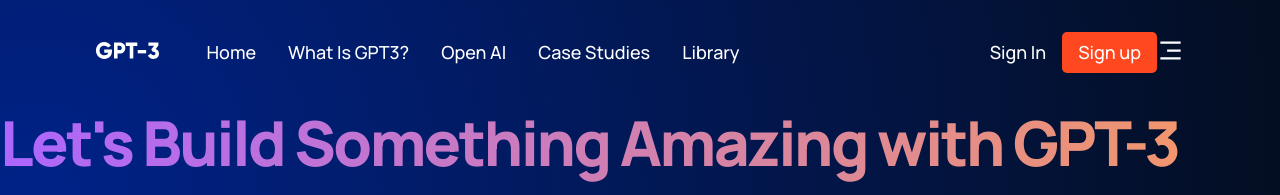
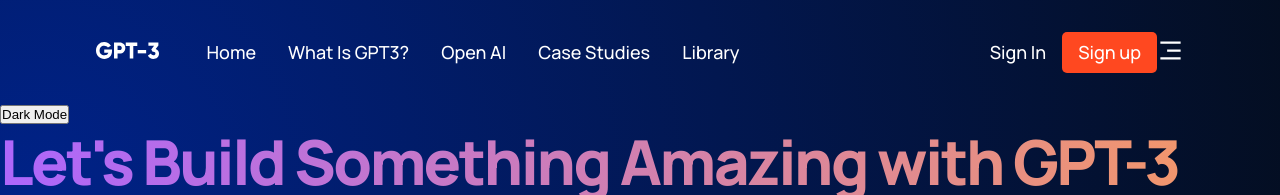
Before and after one commit to SortaNew/gpt, a React (Create React App) app: page / in a window 1280 px wide. Shown: the top 195 px of the page. Built offline with nearby package versions, Linux system fonts and the light colour scheme.

Commit message:
update. also added dark mode button

```diff
--- a/src/App.js
+++ b/src/App.js
@@ -1,14 +1,26 @@
-import React from 'react'
+import React, {useState} from 'react'
 
 import { Brand, CTA, Navbar } from './components';
 import { Footer, Blog, Possibility, Features, WhatGPT3, Header } from './containers'
 import './App.css'
 
 const App = () => {
+
+  const [toggleDark, setToggleDark] = useState(false);
+
+  const toggleDarkMode = () => {
+    setToggleDark(!toggleDark)
+  }
+
+
+
   return (
     <div className="App">
-      <div className="gradient__bg">
+      <div className={toggleDark ? 'lg' : 'gradient__bg'}>
         <Navbar/>
+        <button onClick={toggleDarkMode}>
+              {toggleDark ? 'Gradient' : 'Dark Mode'}
+        </button>
         <Header/>
       </div>
       <Brand/>
--- a/src/components/navbar/Navbar.jsx
+++ b/src/components/navbar/Navbar.jsx
@@ -15,7 +15,7 @@
   </>
 )
 
-const Navbar = () => {
+const Navbar = ({dkmode}) => {
   const [toggleMenu, setToggleMenu] = useState(false);
 
   return (
@@ -27,6 +27,7 @@
           <div className="gpt3__navbar-links_container">
             <Menu/>
           </div>
+          <div className="gpt3__navbar-links_container"></div>
         </div>
         <div className="gpt3__navbar-sign">
           <p>Sign in</p>
```
